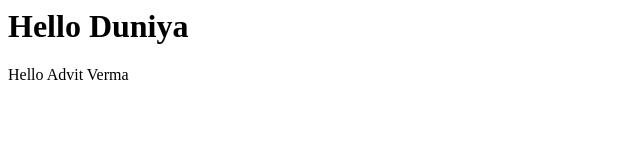
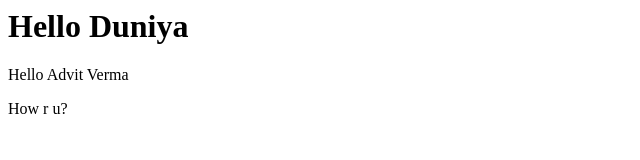
Before and after one commit to nikhilve99/awesome-repo, a plain HTML site: page index.html in a window 1280 px wide. Shown: the full height of the page, 0-640 px from the left. Drawn offline with Linux system fonts and the light colour scheme.

Commit message:
new text add from another system

```diff
--- a/index.html
+++ b/index.html
@@ -2,4 +2,5 @@
 	<title>GIT PROJECT FOR TEST</title>
 	<h1>Hello Duniya</h1>
 	<p> Hello Advit Verma</p>
+	<p>How r u? </p>
 </html>
```
